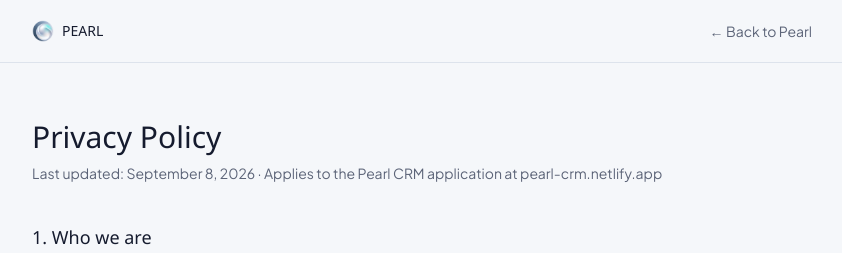
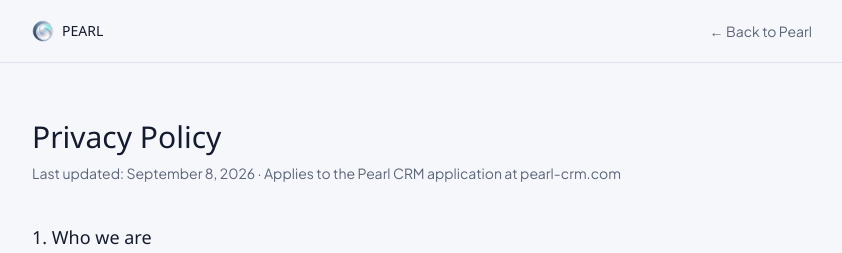
Before and after one commit to fc-ship-it/pearl-crm, a Next.js app: page /privacy in a window 1280 px wide. Shown: the top 253 px of the page, without its empty margins (218-1060 px from the left). Built offline with nearby package versions, Linux system fonts and the light colour scheme; a web font is replaced by a local one.

Commit message:
Update hardcoded domain references from pearl-crm.netlify.app to pearl-crm.com (privacy/terms pages, notify fallback, README, Ziina docs)

```diff
--- a/src/app/privacy/page.tsx
+++ b/src/app/privacy/page.tsx
@@ -44,7 +44,7 @@
           Privacy Policy
         </h1>
         <p className="text-sm mb-10" style={{ color: "var(--ink-dim)" }}>
-          Last updated: {UPDATED} · Applies to the Pearl CRM application at pearl-crm.netlify.app
+          Last updated: {UPDATED} · Applies to the Pearl CRM application at pearl-crm.com
         </p>
 
         <Section title="1. Who we are">
--- a/src/app/terms/page.tsx
+++ b/src/app/terms/page.tsx
@@ -44,7 +44,7 @@
           Terms &amp; Conditions
         </h1>
         <p className="text-sm mb-10" style={{ color: "var(--ink-dim)" }}>
-          Last updated: {UPDATED} · Applies to the Pearl CRM application at pearl-crm.netlify.app
+          Last updated: {UPDATED} · Applies to the Pearl CRM application at pearl-crm.com
         </p>
 
         <Section title="1. Acceptance of these terms">
--- a/src/lib/google.ts
+++ b/src/lib/google.ts
@@ -28,7 +28,7 @@
 // `req.url` doesn't reliably reflect the public custom domain — Google then
 // rejects the request with redirect_uri_mismatch even though the app "looks"
 // right. Instead we pin an explicit APP_URL env var (set on Netlify to
-// https://pearl-crm.netlify.app) and only fall back to the request's own
+// https://pearl-crm.com) and only fall back to the request's own
 // origin for local development, where APP_URL is normally unset.
 export function getAppBaseUrl(requestUrl: string): string {
   const configured = process.env.APP_URL?.trim();
--- a/src/lib/notify.ts
+++ b/src/lib/notify.ts
@@ -8,7 +8,7 @@
 // configured.
 
 export function appUrl(): string {
-  return (process.env.APP_URL || "https://pearl-crm.netlify.app").replace(/\/+$/, "");
+  return (process.env.APP_URL || "https://pearl-crm.com").replace(/\/+$/, "");
 }
 
 // Returns whether the email was actually accepted by Resend — most callers
```
Also changed, not shown: 2 other files (tests, documents, lock files or other folders).
